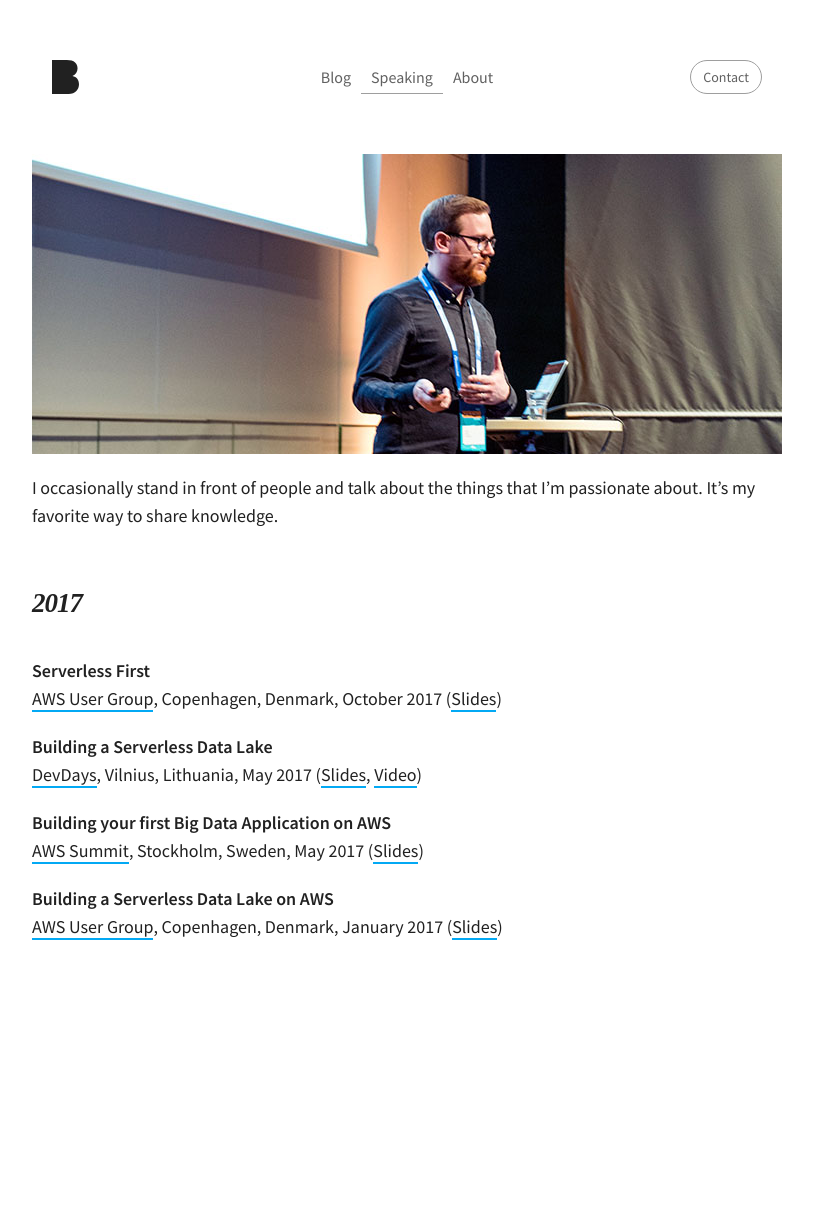
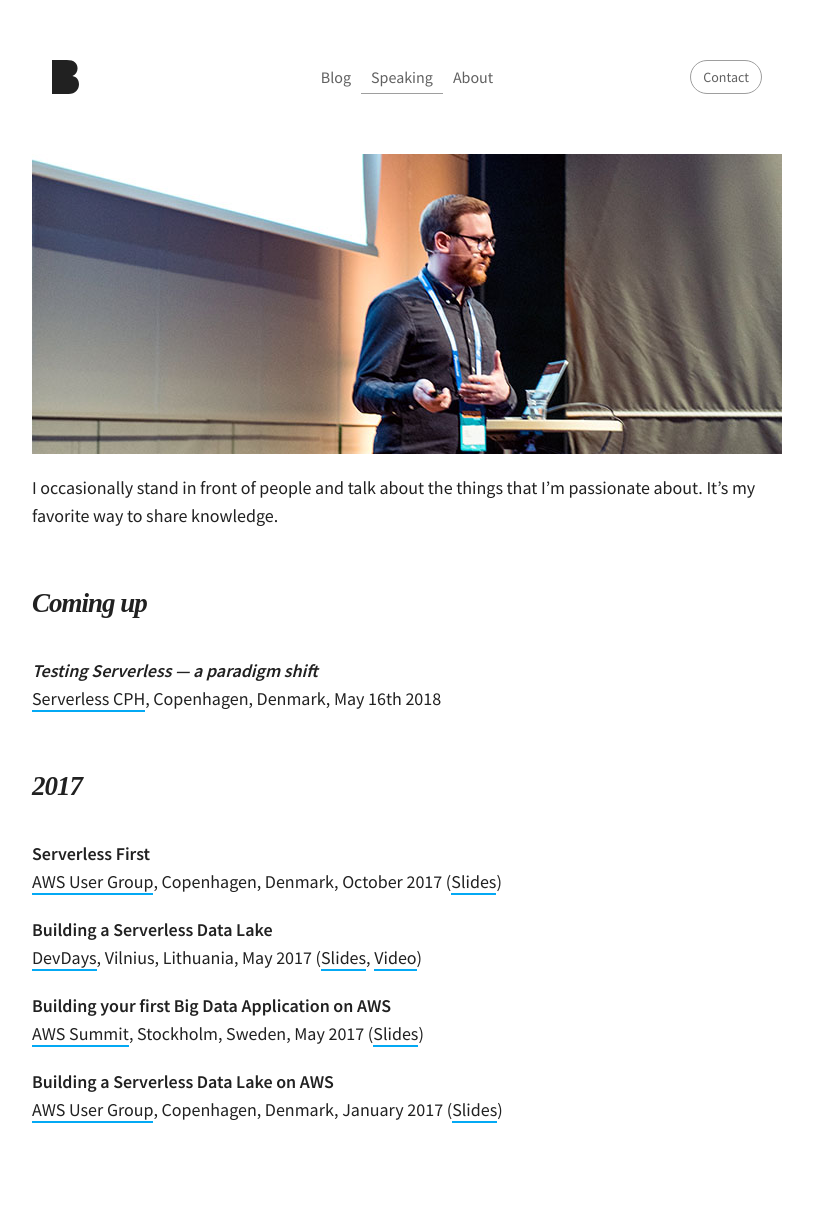
Before and after one commit to martinbuberl/martinbuberl.github.io, a Jekyll site: the page built from speaking.md, in a window 1280 px wide. Shown: the whole page, without its empty margins (233-1046 px from the left). Built offline with Jekyll 4.4.1, drawn with Linux system fonts in a browser that asks for light colours; nearby versions of some CDN libraries; some web fonts are replaced; before the commit the page ends 1041 px from its top, so only the background shows below that.

Commit message:
Added coming up section

```diff
--- a/speaking.md
+++ b/speaking.md
@@ -8,6 +8,11 @@ permalink: /speaking/
 <p class="hero speaking"></p>
 
 I occasionally stand in front of people and talk about the things that I'm passionate about. It's my favorite way to share knowledge.
+
+<h2 id="coming-up" class="has-permalink">Coming up<a class="permalink" title="Permalink" href="#coming-up">#</a></h2>
+
+***Testing Serverless — a paradigm shift***<br/>
+[Serverless CPH](https://serverlesscph.dk/), Copenhagen, Denmark, May 16th 2018
 
 <h2 id="2017" class="has-permalink">2017<a class="permalink" title="Permalink" href="#2017">#</a></h2>
 
```
